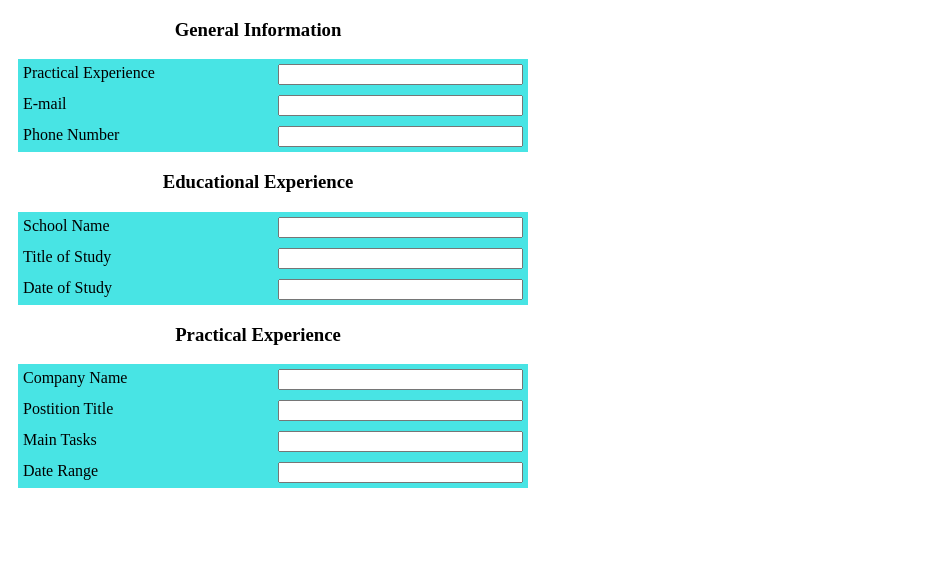
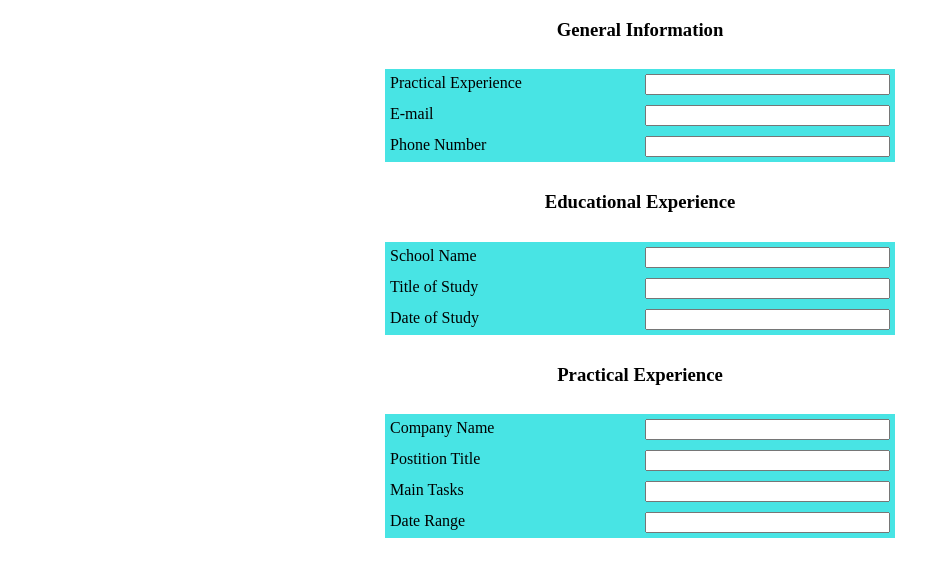
Before and after one commit to NikolaosKantartzopoulos/cvWithHooksAndUseState, a React (Create React App) app: page / in a window 1280 px wide. Shown: the top 576 px of the page, without its empty margins (0-940 px from the left). Built offline with nearby package versions, Linux system fonts and the light colour scheme.

Commit message:
Add basic CSS

```diff
--- a/public/index.html
+++ b/public/index.html
@@ -5,7 +5,7 @@
 		<meta name="viewport" content="width=device-width, initial-scale=1" />
 		<title>React App</title>
 	</head>
-	<body>
-		<div id="root"></div>
+	<body style="margin: auto">
+		<div id="root" style="margin: auto"></div>
 	</body>
 </html>
--- a/src/styles/styles.css
+++ b/src/styles/styles.css
@@ -1,6 +1,10 @@
 .App {
   margin: auto;
-
+  display: flex;
+  flex-flow: column;
+  justify-content: center;
+  align-items: center;
+  width: 90vw;
 }
 
 .infoBlock {
```
